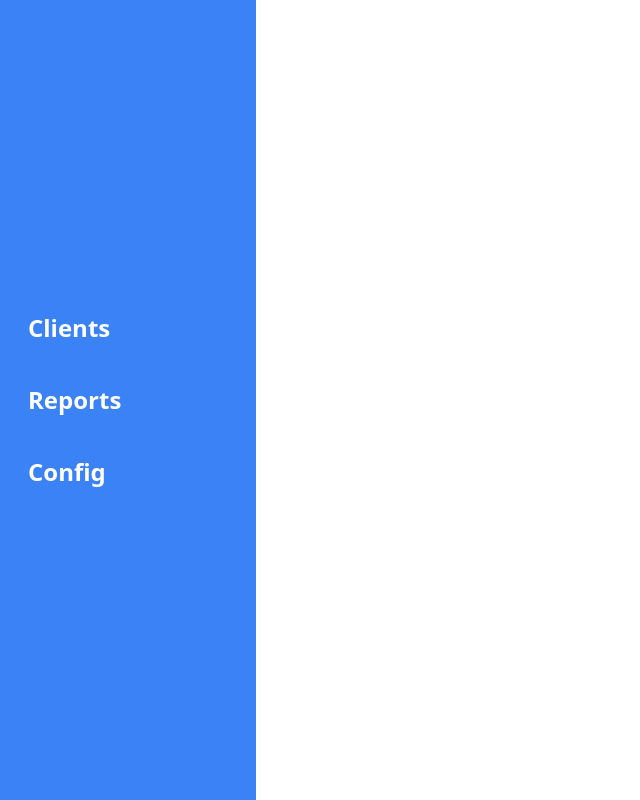
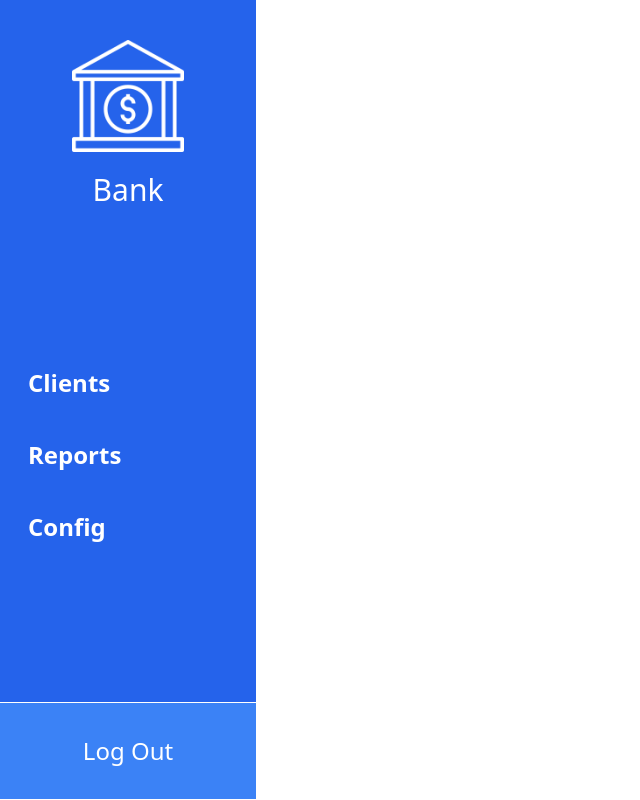
Before and after one commit to jarturogl05/SistemaBancario, an Angular app in the folder BankSystem/: page / in a window 1280 px wide. Shown: the whole page, without its empty margins (0-640 px from the left). Built offline with nearby package versions, Linux system fonts and the light colour scheme.

Commit message:
sidebar completa

```diff
--- a/BankSystem/src/app/components/manager-sidebar/manager-sidebar.component.html
+++ b/BankSystem/src/app/components/manager-sidebar/manager-sidebar.component.html
@@ -1,25 +1,29 @@
 <div
   class="
-    bg-blue-500
+    bg-blue-600
     hidden
     max-h-screen
     min-h-screen
     md:flex
     flex-col
-    place-content-evenly
+    place-content-between
   "
 >
+  <div class="flex flex-col place-items-center mt-10">
+    <img src="../../../assets/images/bank.png" class="h-28 w-28" />
+    <h1 class="text-3xl text-white mt-5">Bank</h1>
+  </div>
 
   <ul class="block">
     <li *ngFor="let item of menuItems" class="font-bold cursor-pointer">
       <a
-        href={{item.src}}
+        href="{{ item.src }}"
         class="
           block
           text-2xl text-white
           px-7
           py-5
-          hover:bg-blue-700
+          hover:bg-blue-800
           transition
           duration-200
         "
@@ -28,4 +32,21 @@
       </a>
     </li>
   </ul>
+
+  <button
+    class="
+      py-8
+      bg-blue-500
+      text-2xl text-white
+      hover:bg-blue-800
+      transition
+      duration-200
+      border
+      border-white
+      border-r-0
+      border-l-0
+    "
+  >
+    Log Out
+  </button>
 </div>
--- a/BankSystem/src/app/components/manager-sidebar/manager-sidebar.component.ts
+++ b/BankSystem/src/app/components/manager-sidebar/manager-sidebar.component.ts
@@ -6,6 +6,7 @@ import { Component, OnInit } from '@angular/core';
   styleUrls: ['./manager-sidebar.component.css'],
 })
 export class ManagerSidebarComponent implements OnInit {
+
 
   menuItems = [
     { text: 'Clients', src: '/Clients' },
```
Also changed, not shown: BankSystem/src/assets/images/bank.png (added).
